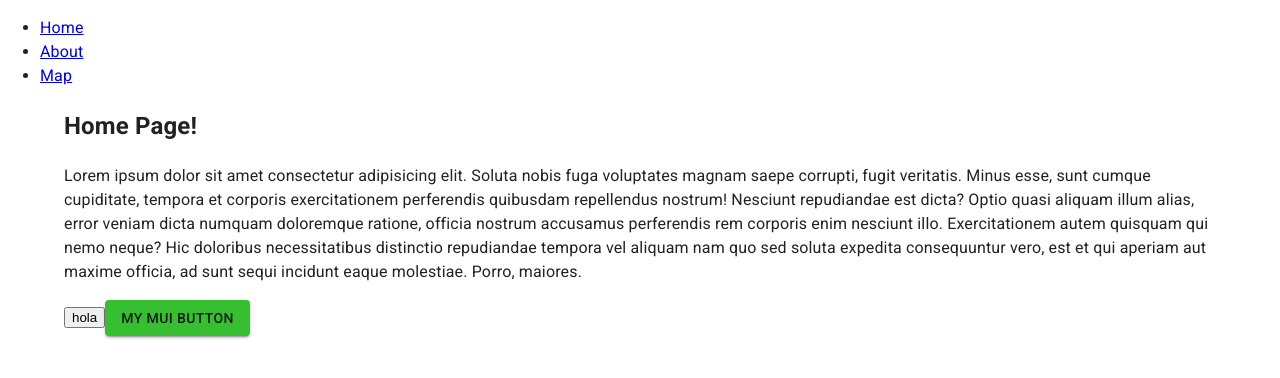
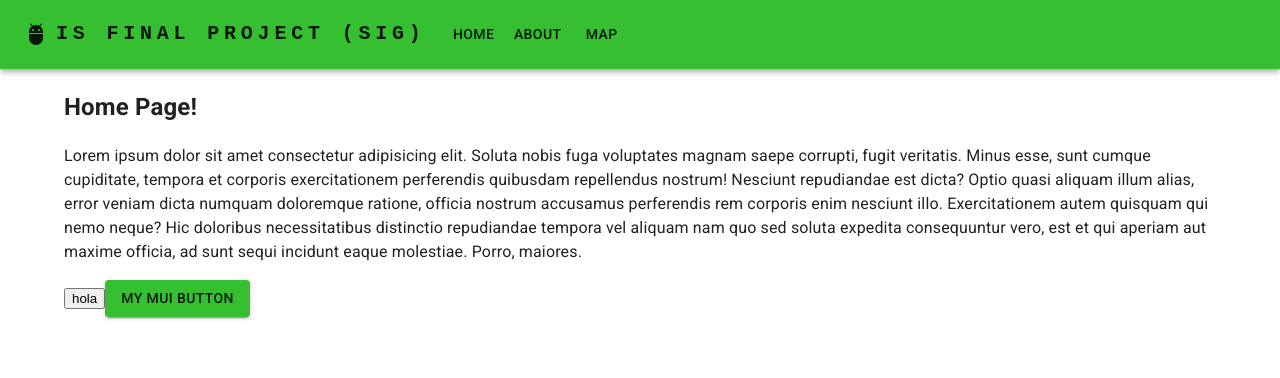
Before and after one commit to HeraldOfCalamity/is-final-project, a React (Vite) app: page / in a window 1280 px wide. Shown: the top 378 px of the page. Built offline with nearby package versions, Linux system fonts and the light colour scheme.

Commit message:
feat: implemented app navbar (not working)

```diff
--- a/src/components/Navbar.tsx
+++ b/src/components/Navbar.tsx
@@ -1,19 +1,144 @@
 import { Link } from "react-router-dom";
 import navbarRoutes from "../config/navbar-paths";
+import { MouseEvent, useState } from "react";
+import {
+  AppBar,
+  Box,
+  Container,
+  IconButton,
+  Toolbar,
+  Typography,
+  Menu,
+  MenuItem,
+  Button,
+} from "@mui/material";
+import AdbIcon from "@mui/icons-material/Adb";
+import MenuIcon from "@mui/icons-material/Menu";
+import { TITLE } from "../config/strings";
 
 const Navbar: React.FC = () => {
+  const [anchorElNav, setAnchorElNav] = useState<null | HTMLElement>(null);
+
+  const handleOpenMenu = (event: MouseEvent<HTMLElement>) => {
+    setAnchorElNav(event.currentTarget);
+  };
+
+  const handleCloseNavMenu = () => {
+    setAnchorElNav(null);
+  };
+
   return (
-    <nav>
-      <ul>
-        {navbarRoutes.map((route) => (
-          <li>
-            <Link key={route.text} to={route.path}>
-              {route.text}
-            </Link>
-          </li>
-        ))}
-      </ul>
-    </nav>
+    // <nav>
+    //   <ul>
+    //     {navbarRoutes.map((route) => (
+    //       <li>
+    //         <Link key={route.text} to={route.path}>
+    //           {route.text}
+    //         </Link>
+    //       </li>
+    //     ))}
+    //   </ul>
+    // </nav>
+    <AppBar position="static" sx={{ mb: 2.5 }}>
+      <Container maxWidth="xl">
+        <Toolbar disableGutters>
+          <AdbIcon
+            sx={{
+              display: { xs: "none", md: "flex" },
+              mr: 1,
+              color: "inherit",
+            }}
+          />
+          <Typography
+            variant="h6"
+            noWrap
+            component="a"
+            href="#app-bar"
+            sx={{
+              mr: 2,
+              display: { xs: "none", md: "flex" },
+              fontFamily: "monospace",
+              fontWeight: 700,
+              letterSpacing: ".3rem",
+              color: "inherit",
+              textDecoration: "none",
+            }}
+          >
+            {TITLE}
+          </Typography>
+          <Box
+            sx={{
+              flexGrow: 1,
+              display: { xs: "flex", md: "none" },
+            }}
+          >
+            <IconButton
+              size="large"
+              aria-controls="menu-appbar"
+              aria-haspopup="true"
+              onClick={handleOpenMenu}
+              color="inherit"
+            >
+              <MenuIcon />
+            </IconButton>
+            <Menu
+              id="menu-appbar"
+              anchorEl={anchorElNav}
+              anchorOrigin={{
+                vertical: "bottom",
+                horizontal: "left",
+              }}
+              keepMounted
+              transformOrigin={{
+                vertical: "top",
+                horizontal: "left",
+              }}
+              open={Boolean(anchorElNav)}
+              onClose={handleCloseNavMenu}
+              sx={{ display: { xs: "block", md: "none" } }}
+            >
+              {navbarRoutes.map((route) => (
+                <MenuItem key={route.text} onClick={handleCloseNavMenu}>
+                  <Typography sx={{ textAlign: "center" }}>
+                    {route.text}
+                  </Typography>
+                </MenuItem>
+              ))}
+            </Menu>
+          </Box>
+          <AdbIcon sx={{ display: { xs: "flex", md: "none" }, mr: 1 }} />
+          <Typography
+            variant="h5"
+            noWrap
+            component="a"
+            href="#app-bar"
+            sx={{
+              mr: 2,
+              display: { xs: "flex", md: "none" },
+              flexGrow: 1,
+              fontFamily: "monospace",
+              fontWeight: 700,
+              letterSpacing: ".3rem",
+              color: "inherit",
+              textDecoration: "none",
+            }}
+          >
+            {TITLE}
+          </Typography>
+          <Box sx={{ flexGrow: 1, display: { xs: "none", md: "flex" } }}>
+            {navbarRoutes.map((route) => (
+              <Button
+                key={route.text}
+                onClick={handleCloseNavMenu}
+                sx={{ my: 2, color: "inherit", display: "block" }}
+              >
+                {route.text}
+              </Button>
+            ))}
+          </Box>
+        </Toolbar>
+      </Container>
+    </AppBar>
   );
 };
 
--- /dev/null
+++ b/src/config/strings.ts
@@ -0,0 +1 @@
+export const TITLE = "IS FINAL PROJECT (SIG)";
```
